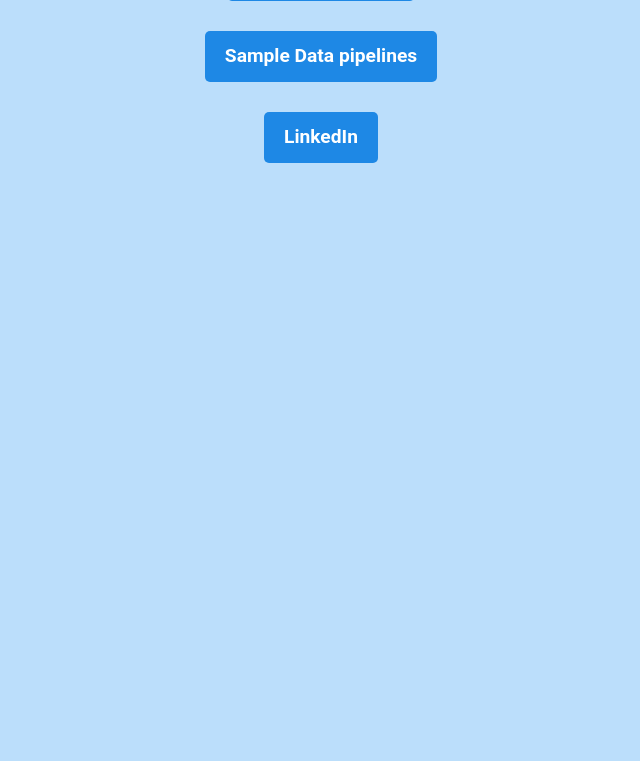
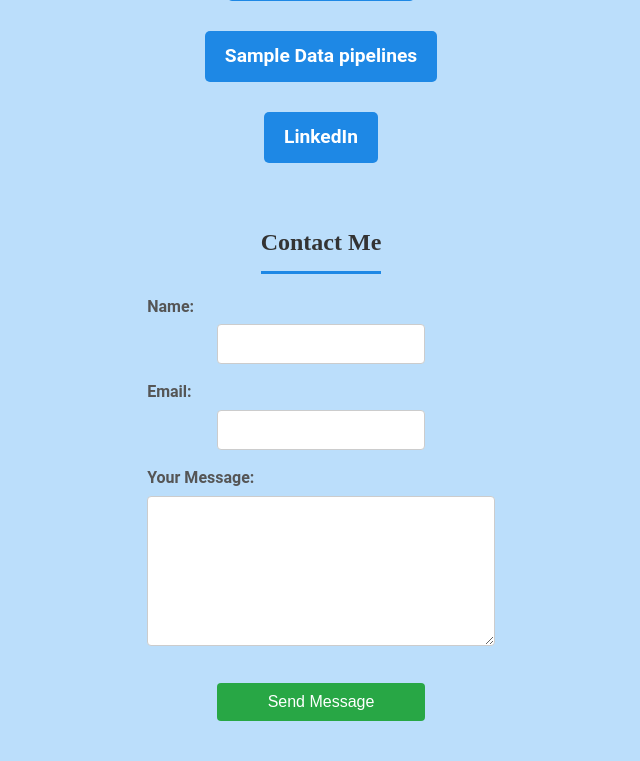
Before and after one commit to ehsansam90/portfolio-app, a Django app: page / in a window 1280 px wide. Shown: the part 734-1495 px from the top of the page, without its empty margins (319-959 px from the left). Before the commit the page ends 897 px from the top, so only its background shows below. Run offline with Django 3.2, Linux system fonts and the light colour scheme.

Commit message:
send-emailmessage

```diff
--- a/main/static/styles.css
+++ b/main/static/styles.css
@@ -257,3 +257,64 @@ li {
 .pipeline-image-container ul li::marker {
     color: #0d0d0e; /* Customize bullet color if needed */
 }
+
+/* Contact Form Styling */
+#contact-form {
+    display: flex;
+    flex-direction: column;
+    align-items: center; /* Center all form elements */
+    margin-top: 40px;
+}
+
+#contact-form h2 {
+    margin-bottom: 20px;
+    font-size: 1.5em;
+    color: #333;
+    text-align: center;
+}
+
+#contact-form label {
+    display: block; /* Ensure labels are displayed as block to align them above inputs */
+    width: 60%; /* Adjust width as needed */
+    text-align: left; /* Align text to the left */
+    margin-bottom: 5px;
+    font-weight: bold;
+    color: #555;
+}
+
+#contact-form input[type="text"],
+#contact-form input[type="email"] {
+    width: 60%; /* Adjust this percentage to control the width of the input boxes */
+    margin-bottom: 15px;
+    padding: 10px;
+    font-size: 1em;
+    border: 1px solid #ccc;
+    border-radius: 4px;
+}
+
+#contact-form textarea {
+    width: 100%; /* Make the textarea wider than the input fields */
+    margin-bottom: 15px;
+    padding: 10px;
+    font-size: 1em;
+    border: 1px solid #ccc;
+    border-radius: 4px;
+    resize: vertical;
+    height: 150px; /* Adjust height as needed */
+}
+
+#contact-form button[type="submit"] {
+    width: 60%; /* Make the button the same width as the input fields */
+    background-color: #28a745;
+    color: white;
+    padding: 10px 20px;
+    border: none;
+    border-radius: 4px;
+    font-size: 1em;
+    cursor: pointer;
+    margin-top: 15px;
+}
+
+#contact-form button[type="submit"]:hover {
+    background-color: #218838;
+}
--- a/main/templates/main/home.html
+++ b/main/templates/main/home.html
@@ -24,6 +24,27 @@
         <p><a href="{% url 'new_page' %}" class="sample-link">Sample Data pipelines</a></p>
         <p><a href="https://www.linkedin.com/in/ehsansm/" class="sample-link" target="_blank" rel="noopener noreferrer">LinkedIn</a></p> <!-- LinkedIn link -->
     </main>
+
+    <main>
+
+        <!-- Message Me Section -->
+        <section id="contact-form">
+            <h2>Contact Me</h2>
+            <form method="POST" action="{% url 'send_message' %}">
+                {% csrf_token %}
+                <label for="name">Name:</label>
+                <input type="text" id="name" name="name" required>
+
+                <label for="email">Email:</label>
+                <input type="email" id="email" name="email" required>
+
+                <label for="message">Your Message:</label>
+                <textarea id="message" name="message" required></textarea>
+
+                <button type="submit">Send Message</button>
+            </form>
+        </section>
+    </main>
 </header>
 </body>
 </html>
--- a/main/views.py
+++ b/main/views.py
@@ -1,4 +1,7 @@
-from django.shortcuts import render
+from django.core.mail import send_mail
+from django.shortcuts import render, redirect
+from django.conf import settings
+
 
 # Create your views here.
 # main/views.py
@@ -115,3 +118,18 @@ def resume(request):
 def new_page(request):
     # New blank page view
     return render(request, 'main/new_page.html')
+
+def send_message(request):
+    if request.method == 'POST':
+        name = request.POST.get('name')
+        email = request.POST.get('email')
+        message = request.POST.get('message')
+
+        # Construct the email
+        subject = f"Message from {name}"
+        email_message = f"Name: {name}\nEmail: {email}\n\nMessage:\n{message}"
+        recipient_list = [settings.EMAIL_HOST_USER]  # Your email address
+        send_mail(subject, email_message, email, recipient_list)
+
+        return redirect('home')  # Redirect to a thank you page or home page
+    return render(request, 'main/home.html')
--- a/portfolio/urls.py
+++ b/portfolio/urls.py
@@ -24,6 +24,7 @@ urlpatterns = [
     path('', views.home, name='home'),  # Home page route
     path('resume/', views.resume, name='resume'), # Resume page route
     path('new-page/', views.new_page, name='new_page'),
+    path('send_message/', views.send_message, name='send_message'),
 ]
 
 # urlpatterns += static(setting.MEDIA_URL, document_root=setting.MEDIA_ROOT)
```
Also changed, not shown: portfolio/settings.py (+15 -0 lines), staticfiles_build/static/styles.css (+51 -0 lines), 1 other file.
